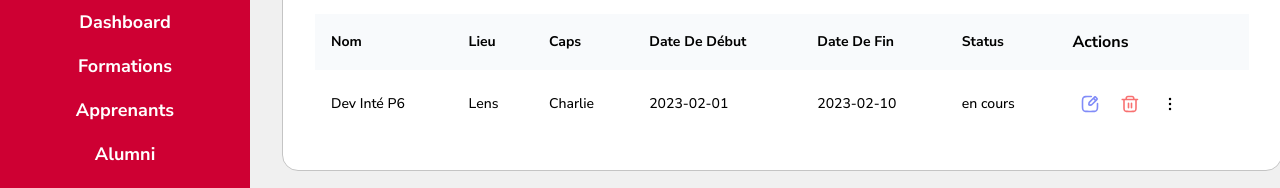
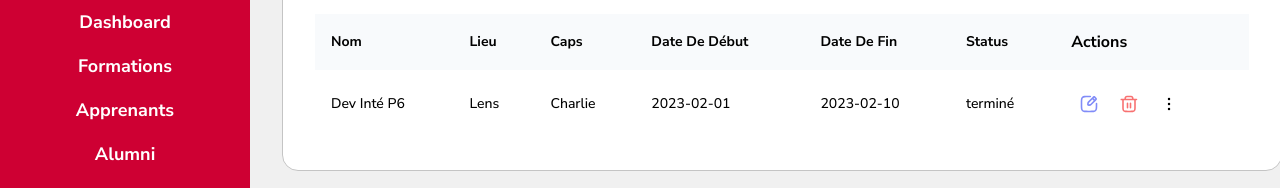
Before and after one commit to Simplon-hdf/Simplon-bot-front, an Angular app: page /formations in a window 1280 px wide. Shown: the part 221-409 px from the top of the page. Built offline with nearby package versions, Linux system fonts and the light colour scheme.

Commit message:
feat: add date check method

```diff
--- a/src/app/components/formations/formations.component.ts
+++ b/src/app/components/formations/formations.component.ts
@@ -21,10 +21,23 @@ export class FormationsComponent {
     private router: Router
   ) {
     this.formations = this.formationService.getFormations();
+    this.checkAndUpdateFormationStatus();
   }
 
   openPopup() {
     this.isPopupVisible = true;
+  }
+
+  checkAndUpdateFormationStatus(): void {
+    console.log('checking...');
+    const currentDate = new Date();
+
+    this.formations.forEach((formation) => {
+      const endDate = new Date(formation.end_date);
+      if (endDate < currentDate && formation.status !== 'terminé') {
+        formation.status = 'terminé';
+      }
+    });
   }
 
   closePopup() {
```
